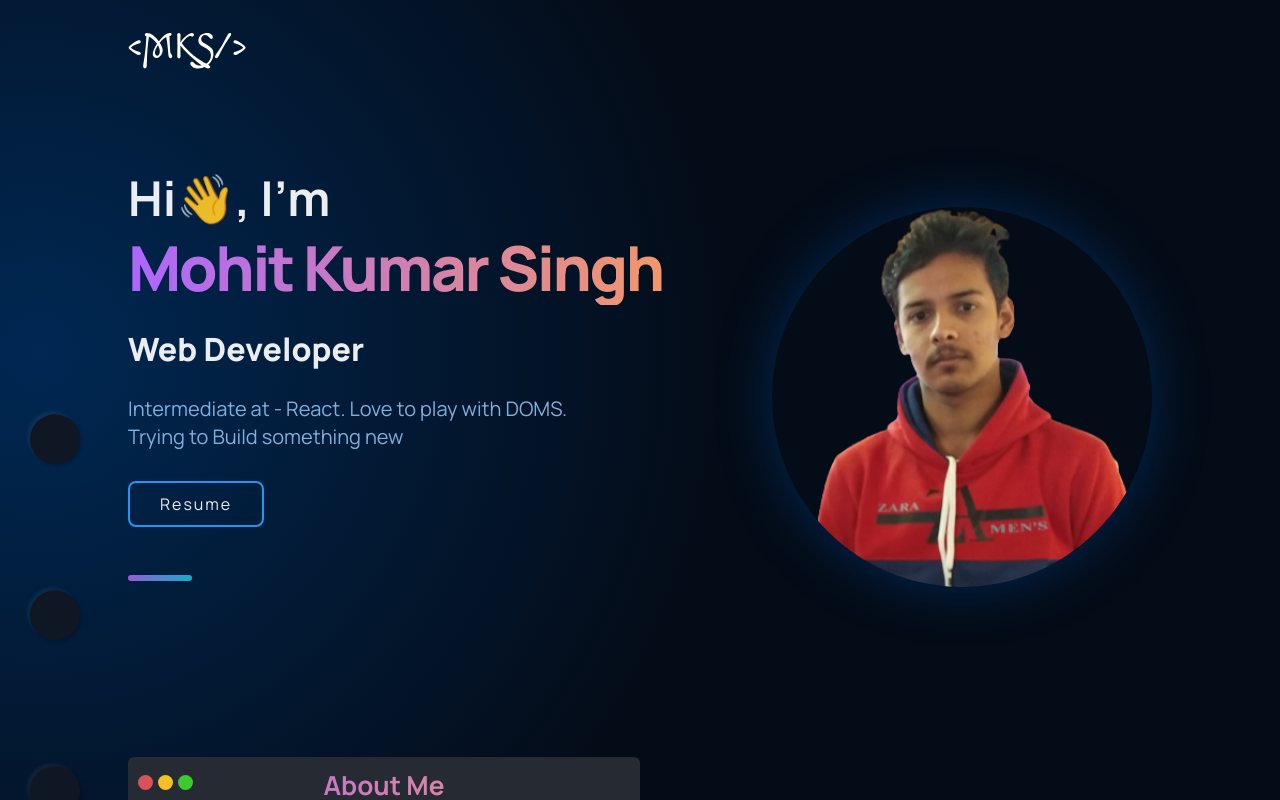
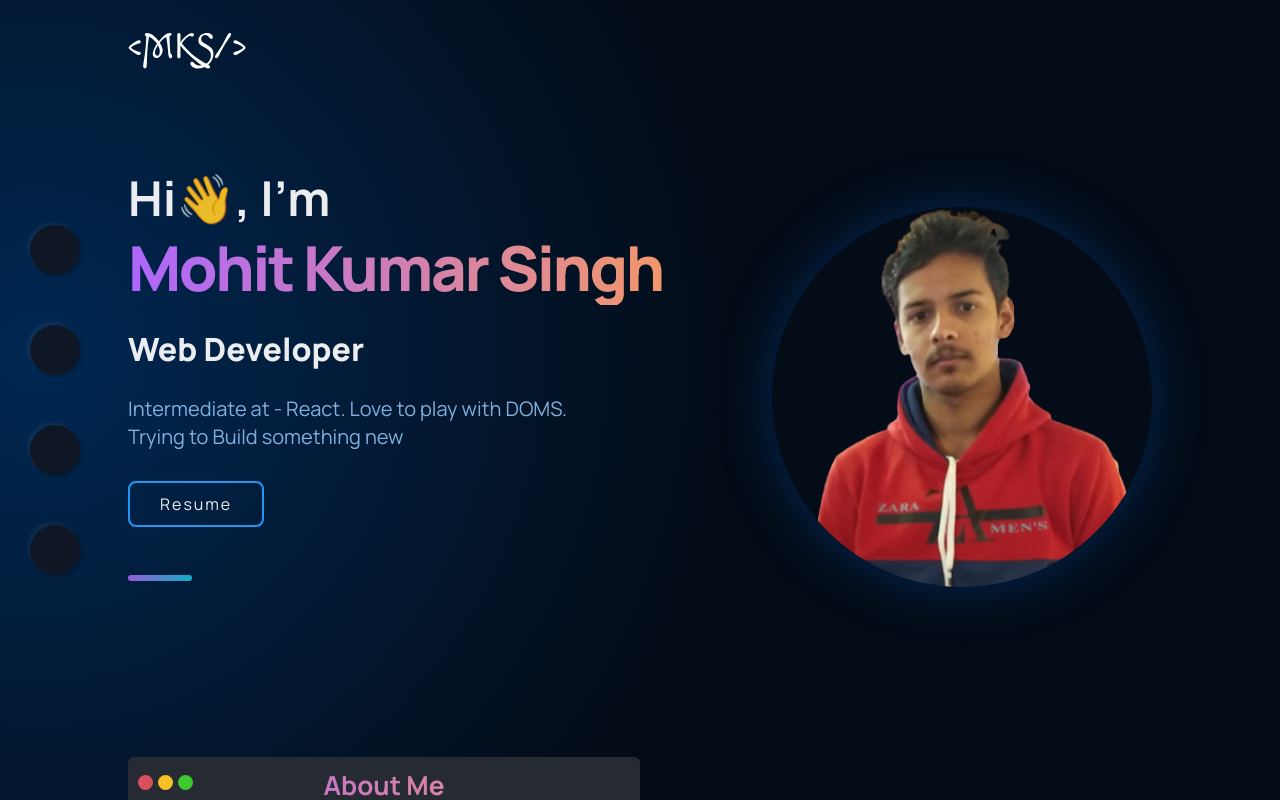
Before and after one commit to mohit-kumar-singh55/re-main-portfolio, a Next.js app: page / in a window 1280 px wide. Shown: the top 800 px of the page. Built offline with nearby package versions, Linux system fonts and the light colour scheme.

Commit message:
maked navbar fixed

```diff
--- a/components/Navbar/Navbar.jsx
+++ b/components/Navbar/Navbar.jsx
@@ -9,16 +9,16 @@ function Navbar() {
     return (
         <div className={styles.container}>
             <div className={styles.button}>
-                <Link passHref href="#home"><i style={{ color: `${router.pathname === '/' ? "red" : "cyan"}` }} className="fas fa-house-damage" /></Link>
+                <Link passHref href="#home"><i style={{ color: `${router.pathname === '/' || "/#home" ? "red" : "cyan"}` }} className="fas fa-house-damage" /></Link>
             </div>
             <div className={styles.button}>
-                <Link passHref href="#about"><i style={{ color: `${router.pathname === '/about' ? "red" : "cyan"}` }} className="fas fa-user-tie" /></Link>
+                <Link passHref href="#about"><i style={{ color: `${router.pathname === '/#about' ? "red" : "cyan"}` }} className="fas fa-user-tie" /></Link>
             </div>
             <div className={styles.button}>
-                <Link passHref href="#projects"><i style={{ color: `${router.pathname === '/projects' ? "red" : "cyan"}` }} className="fas fa-laptop-code" /></Link>
+                <Link passHref href="#projects"><i style={{ color: `${router.pathname === '/#projects' ? "red" : "cyan"}` }} className="fas fa-laptop-code" /></Link>
             </div>
             <div className={styles.button}>
-                <Link passHref href="#contact"><i style={{ color: `${router.pathname === '/contact' ? "red" : "cyan"}` }} className="far fa-address-card" /></Link>
+                <Link passHref href="#contact"><i style={{ color: `${router.pathname === '/#contact' ? "red" : "cyan"}` }} className="far fa-address-card" /></Link>
             </div>
         </div>
     );
--- a/components/Navbar/Navbar.module.css
+++ b/components/Navbar/Navbar.module.css
@@ -1,5 +1,5 @@
 .container {
-    position: absolute;
+    position: fixed;
     display: flex;
     flex-direction: column;
     justify-content: space-around;
--- a/styles/globals.css
+++ b/styles/globals.css
@@ -33,7 +33,6 @@ body {
   max-width: 1550px;
   min-height: 100vh;
   margin: 0 auto;
-  position: relative;
   font-family: var(--font-family);
   color: rgba(255, 255, 255, 0.92);
   background: radial-gradient(circle at 3% 25%, rgba(0, 40, 83, 1) 0%, rgba(4, 12, 24, 1) 42%);
```
